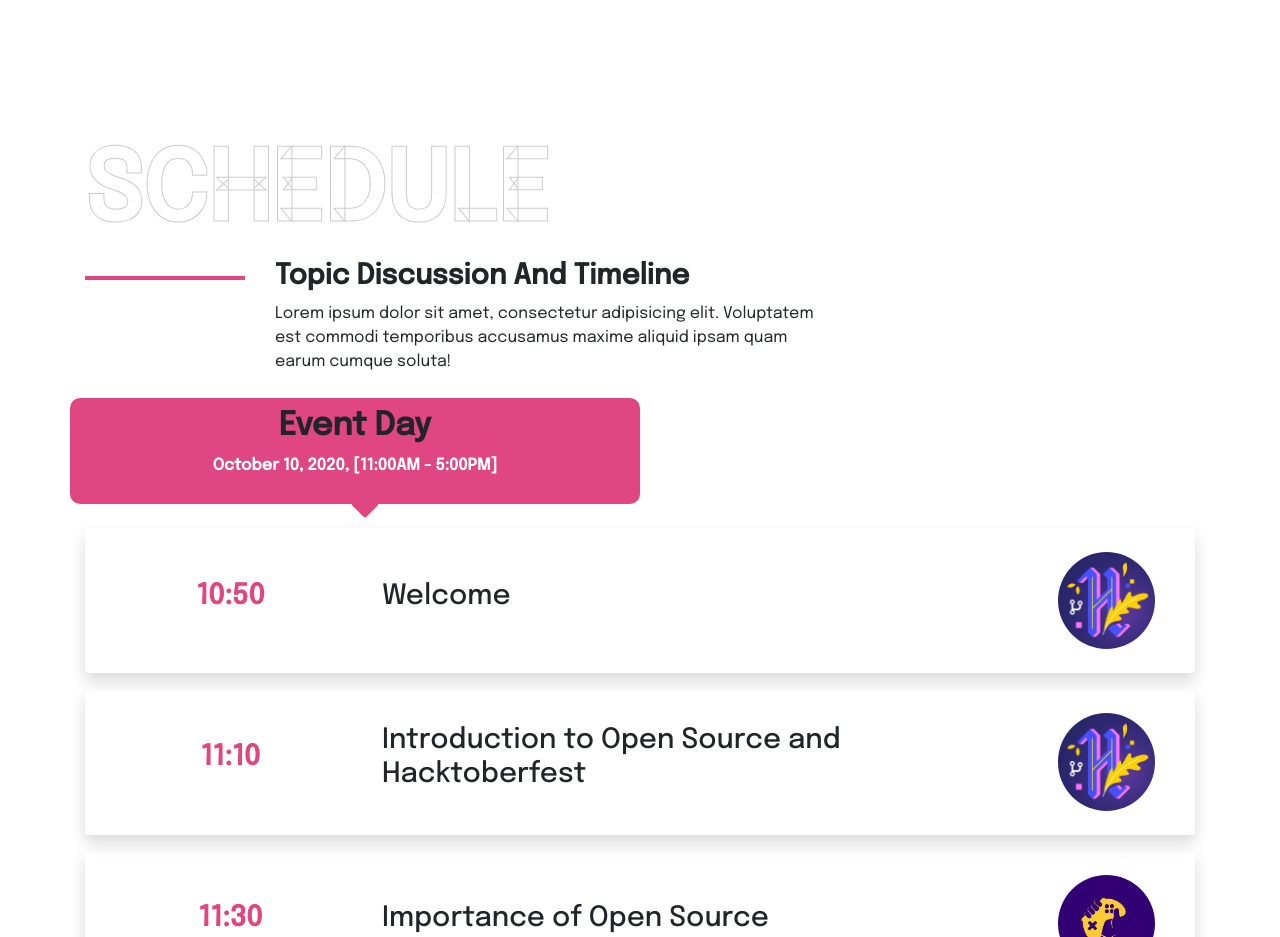
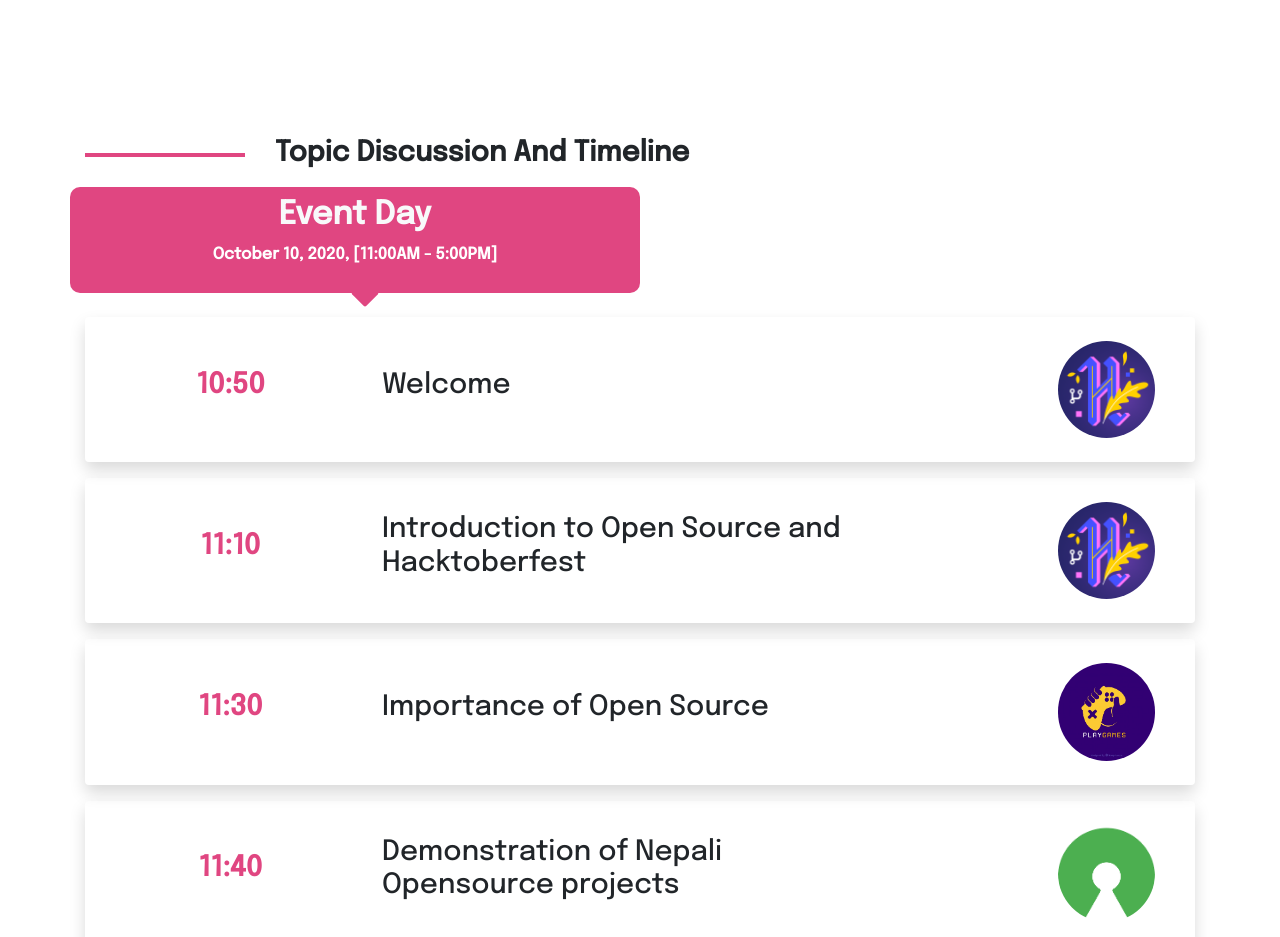
Before and after one commit to Hacktoberfest-Nepal/HacktoberfestNepal, a React (Create React App) app: page / in a window 1280 px wide. Shown: the part 1100-2037 px from the top of the page. Built offline with nearby package versions, Linux system fonts and the light colour scheme.

Commit message:
removed: lorem ispum text and unused titles

```diff
--- a/src/components/ScheduleComponent.js
+++ b/src/components/ScheduleComponent.js
@@ -92,9 +92,9 @@ const ScheduleItem = ({ detail }) => {
 const ScheduleComponent = () => {
   return (
     <div className="container">
-      <h1 className="schedule-component-header text-masked text-uppercase text-break">
+      {/* <h1 className="schedule-component-header text-masked text-uppercase text-break">
         Schedule
-      </h1>
+      </h1> */}
       <div className="row">
         <div className="col-2">
           <div className="bar w-100"></div>
@@ -104,25 +104,20 @@ const ScheduleComponent = () => {
             topic discussion and Timeline
           </h3>
 
-          <p className="schedule-description">
-            Lorem ipsum dolor sit amet, consectetur adipisicing elit. Voluptatem
-            est commodi temporibus accusamus maxime aliquid ipsam quam earum
-            cumque soluta!
-          </p>
         </div>
       </div>
       <div className="schedule-content">
         <div>
           <div className="row">
             <div className="col-12 col-md-6 text-center timeline-header">
-              <h2 className="font-weight-bold">Event Day</h2>
+              <h2 className="font-weight-bold text-light">Event Day</h2>
               <p className="event-timestamp styled-text-pink font-weight-bold">
                 October 10, 2020, [11:00AM - 5:00PM]
               </p>
             </div>
           </div>
           {scheduleDetails.map(detail => (
-            <ScheduleItem key={detail.id} detail={detail} />
+            <ScheduleItem key={detail.id} detail={detail} data-aos="fade-up" data-aos-duration="1500" />
           ))}
         </div>
       </div>
```
